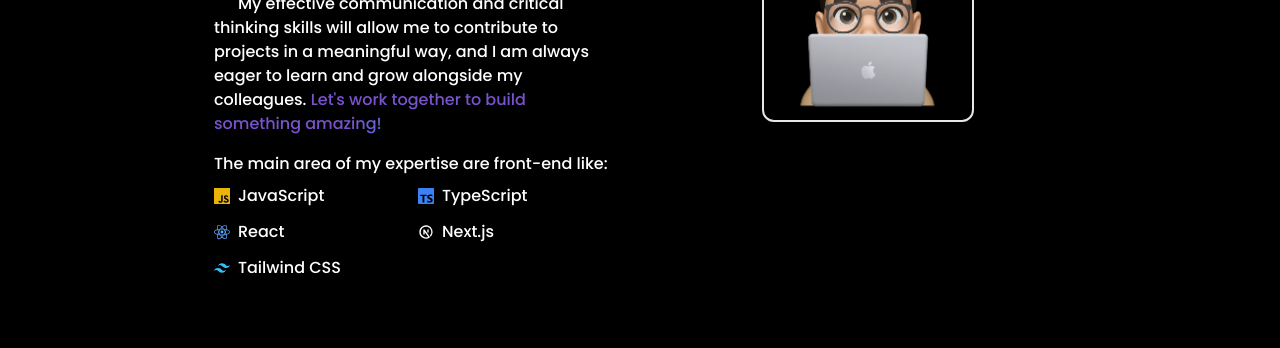
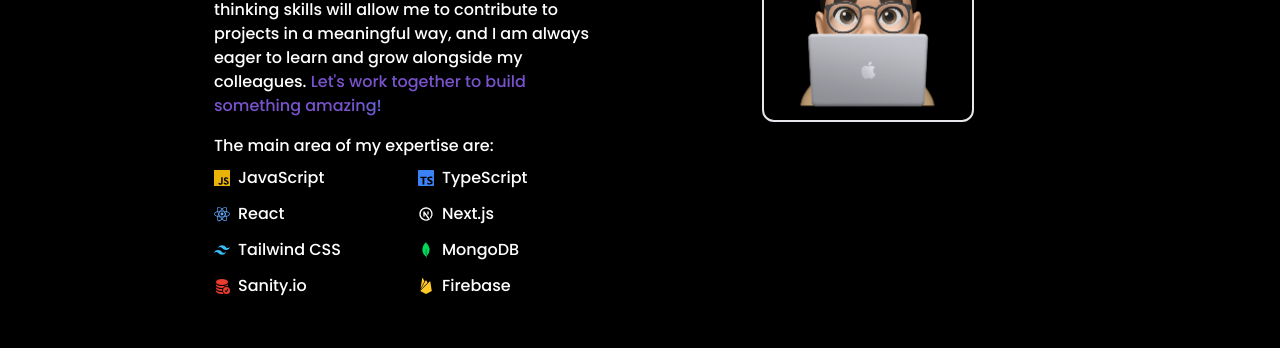
Before and after one commit to magratacris/crismagrata.com, a Next.js app: page / in a window 1280 px wide. Shown: the part 1840-2188 px from the top of the page. Built offline with nearby package versions, Linux system fonts and the light colour scheme.

Commit message:
update: added skills on About component

```diff
--- a/components/About.tsx
+++ b/components/About.tsx
@@ -7,7 +7,10 @@
   SiTypescript,
   SiReact,
   SiTailwindcss,
+  SiMongodb,
+  SiFirebase,
 } from "react-icons/si";
+import { BsDatabaseFillCheck } from "react-icons/bs";
 import { TbBrandNextjs } from "react-icons/tb";
 
 const About = () => {
@@ -40,7 +43,7 @@
             </span>
           </p>
           <p className="text-xs sm:text-base mb-2">
-            The main area of my expertise are front-end like:
+            The main area of my expertise are:
           </p>
           <div className="grid grid-cols-2 grid-rows-3 gap-3 text-xs sm:text-base">
             <div className="flex items-center">
@@ -73,6 +76,24 @@
               </div>
               <span>Tailwind CSS</span>
             </div>
+            <div className="flex items-center">
+              <div className="text-[#00D95C] mr-2">
+                <SiMongodb />
+              </div>
+              <span>MongoDB</span>
+            </div>
+            <div className="flex items-center">
+              <div className="text-[#E93C2E] mr-2">
+                <BsDatabaseFillCheck />
+              </div>
+              <span>Sanity.io</span>
+            </div>
+            <div className="flex items-center">
+              <div className="text-[#FFCA28] mr-2">
+                <SiFirebase />
+              </div>
+              <span>Firebase</span>
+            </div>
           </div>
         </div>
       </div>
```
